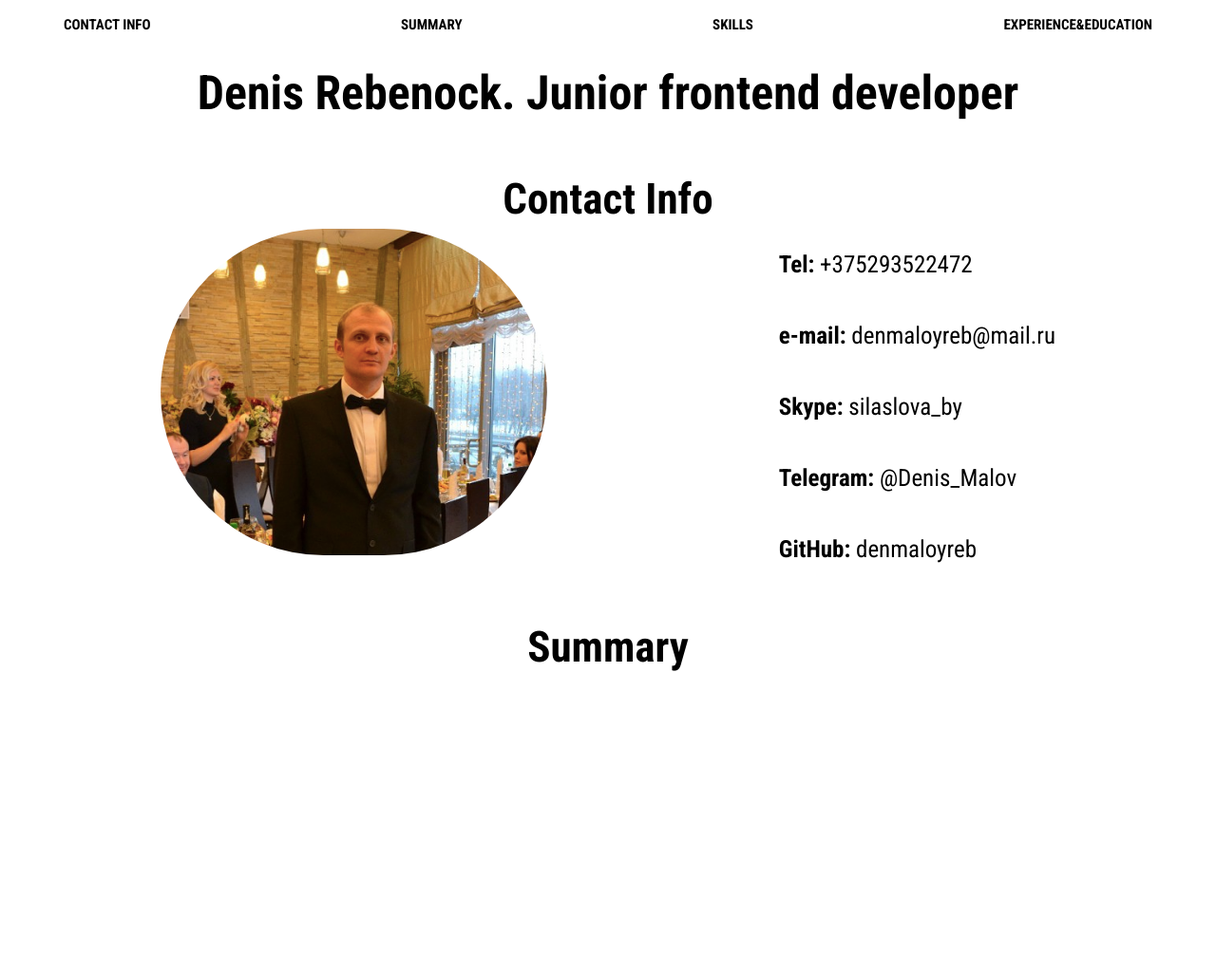
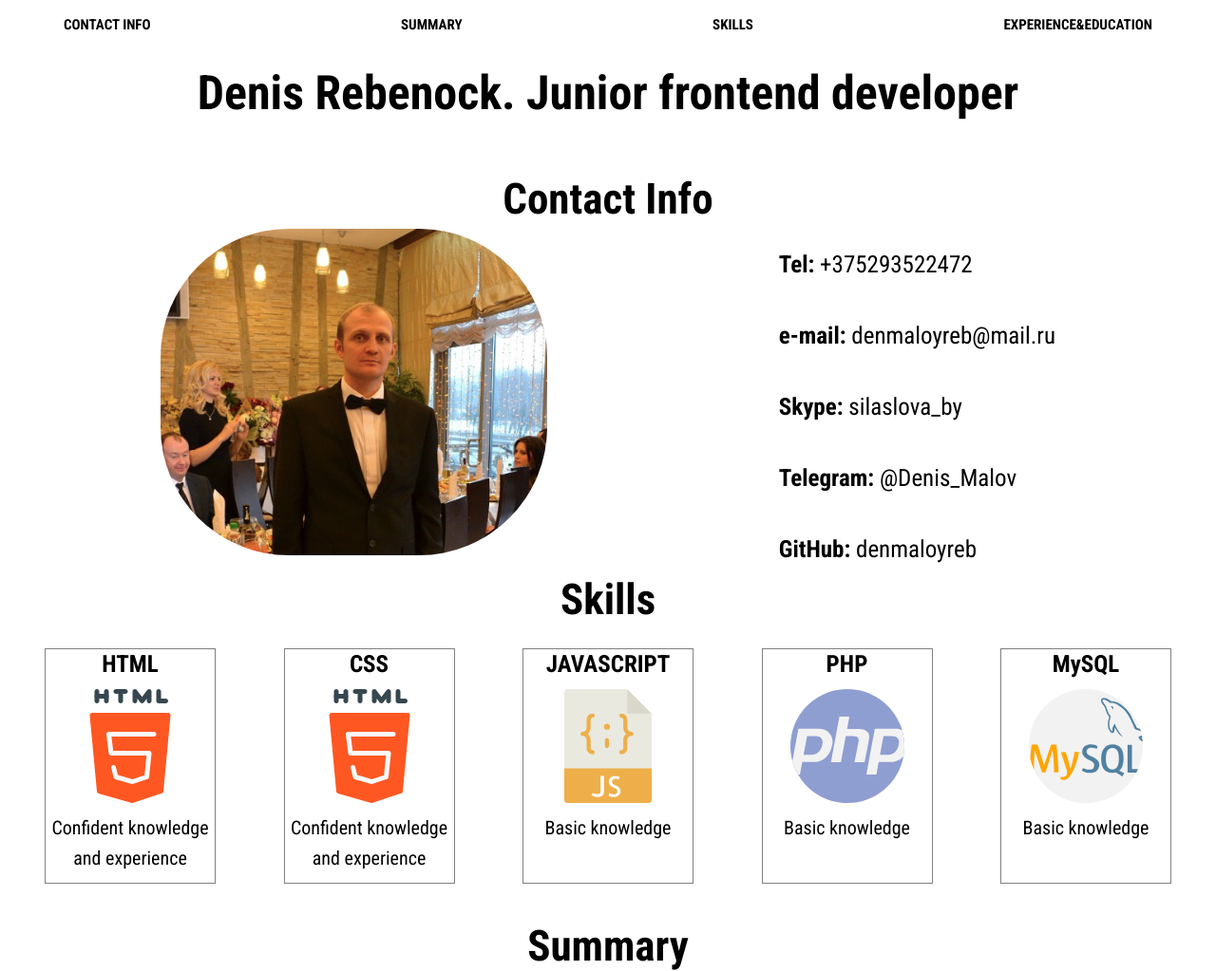
Before and after one commit to denmaloyreb/rsschool-cv, a plain HTML site: page index.html in a window 1280 px wide. Shown: the whole page at 95% size. Before the commit the page ends 800 px from the top, so only its background shows below. Drawn offline with Linux system fonts and the light colour scheme.

Commit message:
feat: add skills

```diff
--- a/index.html
+++ b/index.html
@@ -51,9 +51,42 @@
 
         </div>
     </section>
+    <section class="skills">
+        <div class="container">
+            <h2 class="skills__title">Skills</h2>
+            <div class="skills__items">
+                <div class="skills__item">
+                    <h3 class="skills__item-title">HTML</h3>
+                    <img class="skills__item-image" src="img/html.svg" alt="html">
+                    <p class="skills__description">Confident knowledge and experience</p>
+                </div>
+                <div class="skills__item">
+                    <h3 class="skills__item-title">CSS</h3>
+                    <img class="skills__item-image" src="img/html.svg" alt="css">
+                    <p class="skills__description">Confident knowledge and experience</p>
+                </div>
+                <div class="skills__item">
+                    <h3 class="skills__item-title">JAVASCRIPT</h3>
+                    <img class="skills__item-image" src="img/javascript.svg" alt="js">
+                    <p class="skills__description">Basic knowledge</p>
+                </div>
+                <div class="skills__item">
+                    <h3 class="skills__item-title">PHP</h3>
+                    <img class="skills__item-image" src="img/php.svg" alt="php">
+                    <p class="skills__description">Basic knowledge</p>
+                </div>
+                <div class="skills__item">
+                    <h3 class="skills__item-title">MySQL</h3>
+                    <img class="skills__item-image" src="img/mysql.svg" alt="mysql">
+                    <p class="skills__description">Basic knowledge</p>
+                </div>
+            </div>
+
+        </div>
+    </section>
     <section class="summary">
         <div class="container">
-            <h2 class="summary__info">Summary</h2>
+            <h2 class="summary__title">Summary</h2>
         </div>
     </section>
 
--- a/style.css
+++ b/style.css
@@ -76,7 +76,8 @@ a {
 }
 
 .contacts__info-h2,
-.summary__info {
+.skills__title,
+.summary__title {
     text-align: center;
     margin-bottom: 15px;
     font-size: 45px;
@@ -93,7 +94,7 @@ a {
 
 .contacts-photo {
     width: 100%;
-    border-radius: 200px;
+    border-radius: 135px;
 }
 
 .contacts__list-list {
@@ -107,3 +108,29 @@ a {
 .summary {
     margin-top: 50px;
 }
+
+.skills__items {
+    display: flex;
+    justify-content: space-between;
+}
+
+.skills__item {
+    margin-top: 20px;
+    display: flex;
+    flex-direction: column;
+    align-items: center;
+    width: 180px;
+    min-height: 180px;
+    border: 1px solid gray;
+}
+
+.skills__item-image {
+    padding-top: 10px;
+    max-width: 120px;
+}
+
+.skills__description {
+    font-size: 20px;
+    text-align: center;
+    padding: 10px 5px;
+}
```
Also changed, not shown: img/css.svg (added), img/html.svg (added), img/javascript.svg (added), img/mysql.svg (added), img/php.svg (added).
